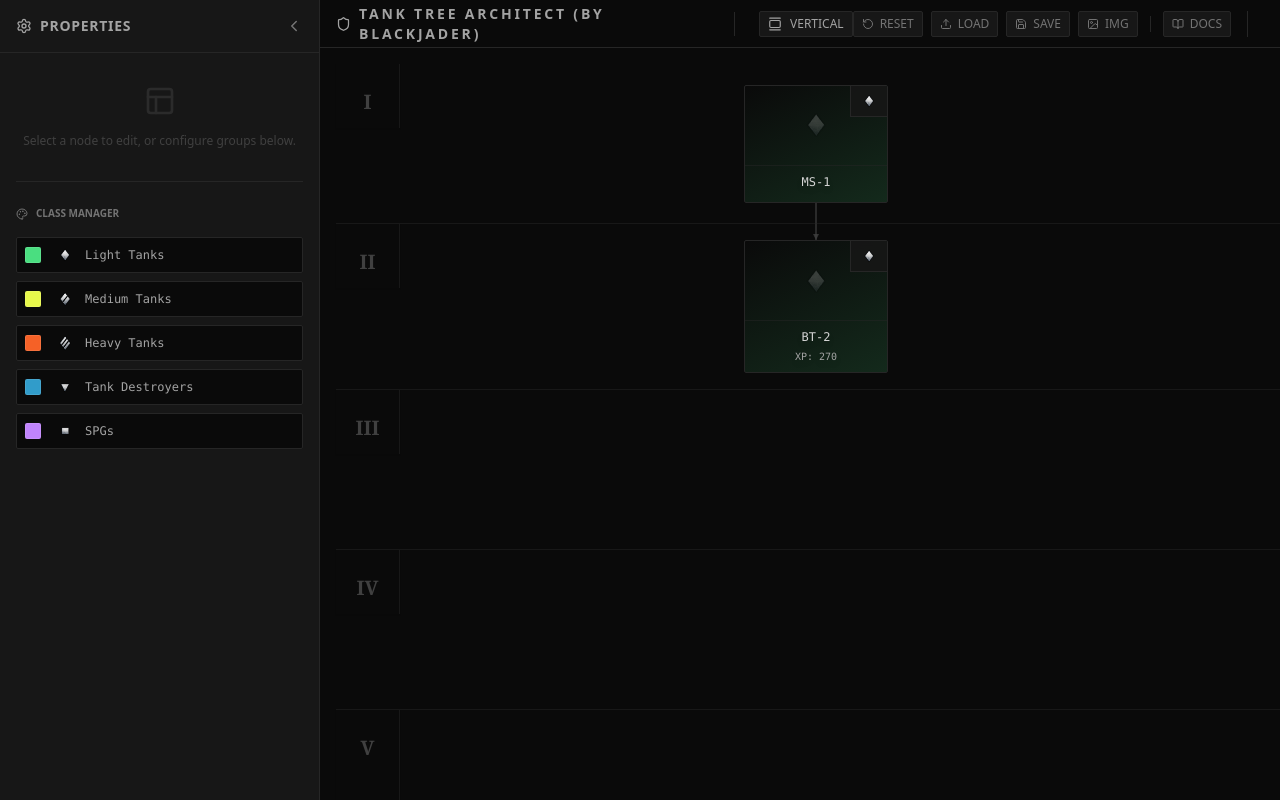
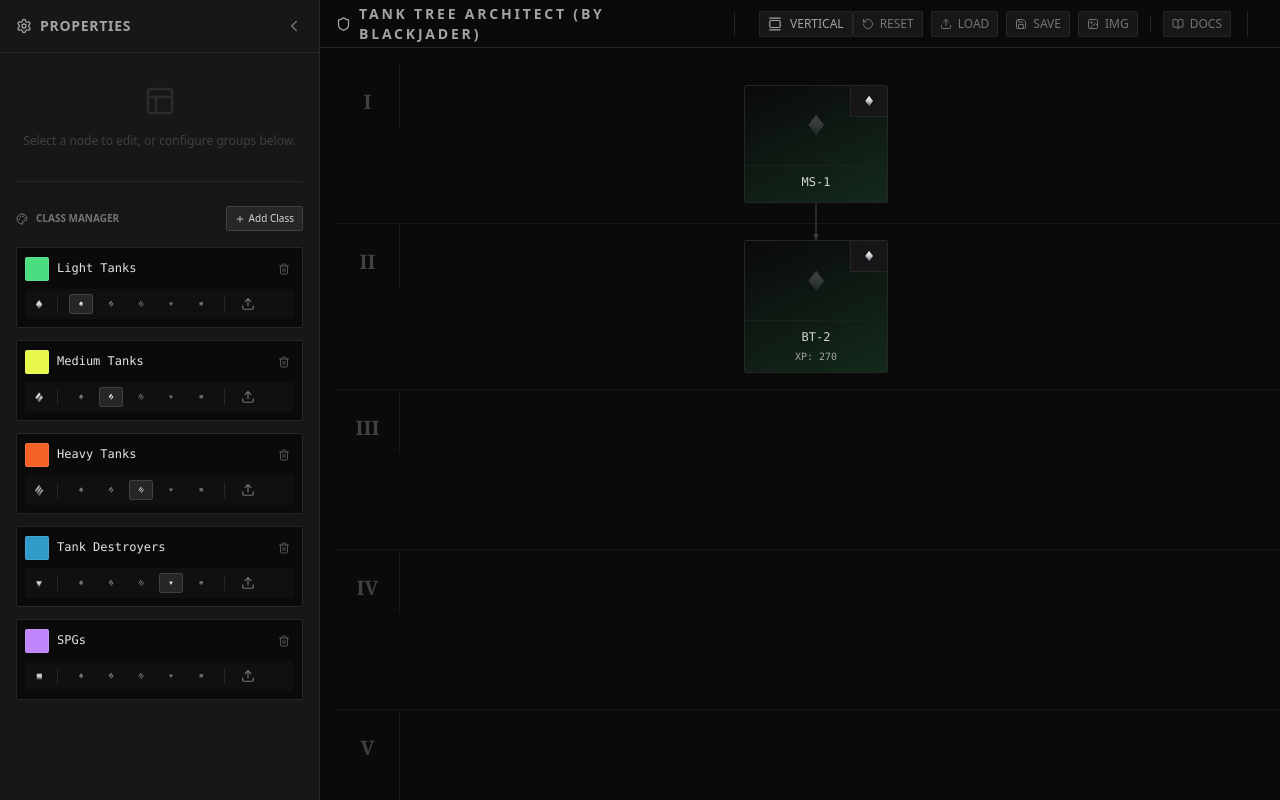
Before and after one commit to irakli20karat/tank-tree, a React (Vite) app: page / in a window 1280 px wide. Built offline with nearby package versions, Linux system fonts and the light colour scheme.

Commit message:
Class Manager + prevent unsaved leave

```diff
--- a/src/App.jsx
+++ b/src/App.jsx
@@ -55,6 +55,10 @@ export default function TankTreeArchitect() {
         toggleChild={actions.toggleChild}
         handleImageUpload={actions.handleImageUpload}
         handleBgImageUpload={actions.handleBgImageUpload}
+        updateGroup={actions.updateGroup}
+        handleAddGroup={actions.handleAddGroup}
+        handleDeleteGroup={actions.handleDeleteGroup}
+        handleGroupIconUpload={actions.handleGroupIconUpload}
       />
 
       <div className="flex-1 flex flex-col min-w-0 bg-neutral-950 relative">
--- a/src/components/Sidebar.jsx
+++ b/src/components/Sidebar.jsx
@@ -1,5 +1,9 @@
 import { useState } from 'react';
-import { Settings, ChevronDown, ChevronLeft, ChevronRight, Upload, Trash2, Network, Unlink, Link as LinkIcon, ArrowDownCircle, Layout, Palette, MoveHorizontal, Globe, Flag, Layers, Coins, Sparkles } from 'lucide-react';
+import {
+    Settings, ChevronDown, ChevronLeft, ChevronRight, Upload, Trash2, Network,
+    Unlink, Link as LinkIcon, ArrowDownCircle, Layout, Palette, MoveHorizontal,
+    Globe, Flag, Layers, Coins, Sparkles, Plus, RotateCcw
+} from 'lucide-react';
 import { GroupIcon } from './GroupIcon';
 
 const Sidebar = ({
@@ -11,12 +15,15 @@ const Sidebar = ({
     tiers,
     groups,
     updateTank,
-    updateGroupColor,
+    updateGroup,
     handleDeleteTank,
     toggleParent,
     toggleChild,
     handleImageUpload,
-    handleBgImageUpload
+    handleBgImageUpload,
+    handleAddGroup,
+    handleDeleteGroup,
+    handleGroupIconUpload
 }) => {
     const [isParentMenuOpen, setIsParentMenuOpen] = useState(false);
     const [isChildMenuOpen, setIsChildMenuOpen] = useState(false);
@@ -157,39 +164,6 @@ const Sidebar = ({
                                     className="flex-1 py-1.5 bg-neutral-800 border border-neutral-700 hover:bg-red-900/30 hover:border-red-900 text-xs text-neutral-400 hover:text-red-400 rounded-sm"
                                 >
                                     Clear Images
-                                </button>
-                            </div>
-                        </div>
-
-                        <div className="space-y-2">
-                            <label className="text-[10px] font-bold text-neutral-500 uppercase tracking-wider">Set Common Background</label>
-                            <div
-                                className="h-24 w-full border border-dashed border-neutral-700 hover:border-neutral-500 hover:bg-neutral-800 rounded-sm flex flex-col items-center justify-center cursor-pointer transition-colors"
-                                onClick={() => document.getElementById('multi-bg-upload').click()}
-                            >
-                                <div className="flex flex-col items-center text-neutral-600">
-                                    <Upload size={20} className="mb-2" />
-                                    <span className="text-xs">Upload BG for All</span>
-                                </div>
-                                <input id="multi-bg-upload" type="file" accept="image/*" className="hidden" onChange={(e) => handleMultiFileUpload(e, 'bgImage')} />
-                            </div>
-                            <div className="relative">
-                                <div className="absolute inset-y-0 left-0 pl-2 flex items-center pointer-events-none">
-                                    <Globe size={12} className="text-neutral-600" />
-                                </div>
-                                <input
-                                    type="text"
-                                    placeholder="Or paste BG URL for all..."
-                                    className="w-full bg-neutral-950 border border-neutral-700 rounded-sm pl-7 pr-2 py-1.5 text-xs text-neutral-200 focus:border-neutral-500 focus:outline-none placeholder-neutral-600"
-                                    onChange={(e) => handleMultiUpdate('bgImage', e.target.value)}
-                                />
-                            </div>
-                            <div className="flex gap-2">
-                                <button
-                                    onClick={() => handleMultiUpdate('bgImage', null)}
-                                    className="flex-1 py-1.5 bg-neutral-800 border border-neutral-700 hover:bg-red-900/30 hover:border-red-900 text-xs text-neutral-400 hover:text-red-400 rounded-sm"
-                                >
-                                    Clear Backgrounds
                                 </button>
                             </div>
                         </div>
@@ -399,20 +373,90 @@ const Sidebar = ({
                             <Layout size={32} className="mx-auto mb-4 opacity-50" />
                             <p className="text-xs">Select a node to edit, or configure groups below.</p>
                         </div>
+
                         <div className="border-t border-neutral-800 pt-6">
-                            <label className="text-[10px] font-bold text-neutral-500 uppercase flex items-center gap-2 mb-4"><Palette size={12} /> Class Manager</label>
-                            <div className="space-y-2">
+                            <div className="flex items-center justify-between mb-4">
+                                <label className="text-[10px] font-bold text-neutral-500 uppercase flex items-center gap-2">
+                                    <Palette size={12} /> Class Manager
+                                </label>
+                                <button
+                                    onClick={handleAddGroup}
+                                    className="flex items-center gap-1 text-[10px] bg-neutral-800 hover:bg-neutral-700 text-neutral-300 px-2 py-1 rounded-sm border border-neutral-700 transition-colors"
+                                >
+                                    <Plus size={10} /> Add Class
+                                </button>
+                            </div>
+
+                            <div className="space-y-3">
                                 {groups.map(g => (
-                                    <div key={g.id} className="flex items-center justify-between bg-neutral-950 border border-neutral-800 p-2 rounded-sm">
-                                        <div className="flex items-center gap-3">
-                                            <div className="relative group/color cursor-pointer">
-                                                <div className="w-4 h-4 rounded-sm border border-white/10" style={{ backgroundColor: g.color }}></div>
-                                                <input type="color" value={g.color} onChange={(e) => updateGroupColor(g.id, e.target.value)} className="absolute inset-0 opacity-0 cursor-pointer" />
+                                    <div key={g.id} className="bg-neutral-950 border border-neutral-800 p-2 rounded-sm space-y-2">
+
+                                        <div className="flex items-center gap-2">
+                                            <div className="relative cursor-pointer group/color">
+                                                <div className="w-6 h-6 rounded-sm border border-white/10" style={{ backgroundColor: g.color }}></div>
+                                                <input
+                                                    type="color"
+                                                    value={g.color}
+                                                    onChange={(e) => updateGroup(g.id, 'color', e.target.value)}
+                                                    className="absolute inset-0 opacity-0 cursor-pointer"
+                                                />
                                             </div>
-                                            <div className="flex items-center gap-2">
-                                                <GroupIcon icon={g.icon} color={g.color} size={24} />
-                                                <span className="text-xs font-mono text-neutral-400">{g.name}</span>
+
+                                            <input
+                                                type="text"
+                                                value={g.name}
+                                                onChange={(e) => updateGroup(g.id, 'name', e.target.value)}
+                                                className="flex-1 bg-transparent border-b border-transparent focus:border-neutral-600 text-xs font-mono text-neutral-200 focus:outline-none py-1"
+                                            />
+
+                                            {groups.length > 1 && (
+                                                <button
+                                                    onClick={() => handleDeleteGroup(g.id)}
+                                                    className="text-neutral-600 hover:text-red-500 transition-colors p-1"
+                                                    title="Delete Class"
+                                                >
+                                                    <Trash2 size={12} />
+                                                </button>
+                                            )}
+                                        </div>
+
+                                        <div className="flex items-center gap-2 bg-neutral-900/50 p-1 rounded-sm overflow-x-auto">
+                                            <div className="flex-shrink-0 border-r border-neutral-800 pr-2 mr-1">
+                                                <GroupIcon icon={g.icon} color={g.color} size={20} />
                                             </div>
+
+                                            {['lt', 'mt', 'ht', 'td', 'spg'].map(preset => (
+                                                <button
+                                                    key={preset}
+                                                    onClick={() => updateGroup(g.id, 'icon', preset)}
+                                                    className={`p-1 rounded-sm hover:bg-neutral-800 ${g.icon === preset ? 'bg-neutral-800 ring-1 ring-neutral-700' : 'opacity-50 hover:opacity-100'}`}
+                                                    title={preset.toUpperCase()}
+                                                >
+                                                    <GroupIcon icon={preset} color={g.color} size={14} />
+                                                </button>
+                                            ))}
+
+                                            <div className="h-4 w-[1px] bg-neutral-800 mx-1"></div>
+
+                                            <label className="cursor-pointer p-1 rounded-sm hover:bg-neutral-800 text-neutral-500 hover:text-neutral-200" title="Upload Custom Icon">
+                                                <Upload size={14} />
+                                                <input
+                                                    type="file"
+                                                    accept="image/*"
+                                                    className="hidden"
+                                                    onChange={(e) => handleGroupIconUpload(e, g.id)}
+                                                />
+                                            </label>
+
+                                            {g.icon && (g.icon.startsWith('data:') || g.icon.startsWith('http')) && (
+                                                 <button
+                                                    onClick={() => updateGroup(g.id, 'icon', 'lt')}
+                                                    className="p-1 rounded-sm hover:bg-neutral-800 text-neutral-500 hover:text-neutral-200"
+                                                    title="Reset to Default"
+                                                 >
+                                                    <RotateCcw size={14} />
+                                                </button>
+                                            )}
                                         </div>
                                     </div>
                                 ))}
--- a/src/hooks/useTankTree.js
+++ b/src/hooks/useTankTree.js
@@ -48,6 +48,19 @@ export const useTankTree = () => {
     justDropped: false,
     wasAlreadySelected: false
   });
+
+  useEffect(() => {
+    const handleBeforeUnload = (e) => {
+      e.preventDefault();
+      e.returnValue = '';
+    };
+
+    window.addEventListener('beforeunload', handleBeforeUnload);
+
+    return () => {
+      window.removeEventListener('beforeunload', handleBeforeUnload);
+    };
+  }, []);
 
   useEffect(() => {
     const checkSave = () => {
@@ -111,7 +124,6 @@ export const useTankTree = () => {
     setShowRestoreModal(false);
     setIsReadyToSave(true);
   };
-
 
   const maxIndex = Math.max(...tanks.map(t => t.columnIndex || 0), 0);
   const gridCapacity = Math.max(maxIndex + 3, 6);
@@ -185,6 +197,7 @@ export const useTankTree = () => {
     setIsExporting(true);
     const prevSelection = selectedTankId;
     const prevSet = new Set(selectedIds);
+
     setSelectedTankId(null);
     setSelectedIds(new Set());
     setConnectionSourceId(null);
@@ -192,7 +205,6 @@ export const useTankTree = () => {
     try {
       const contentWrapper = exportRef.current.querySelector('.z-10');
       await new Promise(resolve => setTimeout(resolve, 250));
-      await new Promise(resolve => requestAnimationFrame(() => requestAnimationFrame(resolve)));
 
       const PADDING = 60;
       let exportWidth, exportHeight;
@@ -206,8 +218,12 @@ export const useTankTree = () => {
       }
 
       const dataUrl = await toPng(exportRef.current, {
-        cacheBust: false, useCORS: true, backgroundColor: '#0a0a0a',
-        width: exportWidth, height: exportHeight, pixelRatio: 3,
+        cacheBust: false,
+        useCORS: true,
+        backgroundColor: '#0a0a0a',
+        width: exportWidth,
+        height: exportHeight,
+        pixelRatio: 3,
         style: { transform: 'none', overflow: 'visible', minWidth: '0', minHeight: '0', width: 'auto', height: 'auto' }
       });
 
@@ -217,6 +233,11 @@ export const useTankTree = () => {
       link.click();
     } catch (err) {
       console.error('Failed to save image:', err);
+      if (err.message && (err.message.includes('Failed to fetch') || err.message.includes('network'))) {
+        alert("Export Failed: CORS Security Error.\n\nOne or more images are hosted on a server (like tanks.gg) that blocks exports.\n\nPlease use the new 'Import' button (cloud icon) in the sidebar to download these images properly.");
+      } else {
+        alert("Failed to generate image. See console for details.");
+      }
     } finally {
       if (prevSelection) setSelectedTankId(prevSelection);
       setSelectedIds(prevSet);
@@ -228,9 +249,11 @@ export const useTankTree = () => {
     setTanks(prevTanks => prevTanks.map(t => t.id === id ? { ...t, [field]: value } : t));
   };
 
-  const updateGroupColor = (gid, color) => {
-    setGroups(prevGroups => prevGroups.map(g => g.id === gid ? { ...g, color } : g));
+  const updateGroup = (groupId, field, value) => {
+    setGroups(prevGroups => prevGroups.map(g => g.id === groupId ? { ...g, [field]: value } : g));
   };
+
+  const updateGroupColor = (gid, color) => updateGroup(gid, 'color', color);
 
   const toggleParent = (id, pid) => setTanks(curr => curr.map(t => t.id === id ? { ...t, parentIds: t.parentIds.includes(pid) ? t.parentIds.filter(x => x !== pid) : [...t.parentIds, pid] } : t));
   const toggleChild = (id, cid) => setTanks(curr => curr.map(t => t.id === cid ? { ...t, parentIds: t.parentIds.includes(id) ? t.parentIds.filter(x => x !== id) : [...t.parentIds, id] } : t));
@@ -298,6 +321,41 @@ export const useTankTree = () => {
     e.target.value = '';
   };
 
+  const handleAddGroup = () => {
+    const newGroup = {
+      id: generateId(),
+      name: 'New Class',
+      color: '#ffffff',
+      icon: 'lt',
+      isCustom: true
+    };
+    setGroups(prev => [...prev, newGroup]);
+  };
+
+  const handleDeleteGroup = (groupId) => {
+    if (groups.length <= 1) {
+      alert("At least one class group is required.");
+      return;
+    }
+
+    const fallbackGroupId = groups.find(g => g.id !== groupId).id;
+    setTanks(prev => prev.map(t =>
+      t.groupId === groupId ? { ...t, groupId: fallbackGroupId } : t
+    ));
+    setGroups(prev => prev.filter(g => g.id !== groupId));
+  };
+
+  const handleGroupIconUpload = (e, groupId) => {
+    const file = e.target.files[0];
+    if (file) {
+      const reader = new FileReader();
+      reader.onloadend = () => {
+        updateGroup(groupId, 'icon', reader.result);
+      };
+      reader.readAsDataURL(file);
+    }
+    e.target.value = '';
+  };
 
   const handleDragStart = (e, tank) => {
     if (e.altKey) {
@@ -516,7 +574,7 @@ export const useTankTree = () => {
   const handleEmptyClick = (e) => {
     if (dragData.current.justDropped) return;
 
-      if(!e.shiftKey && !e.ctrlKey && !e.metaKey) {
+    if (!e.shiftKey && !e.ctrlKey && !e.metaKey) {
       handleSetSelectedTankId(null);
     }
   };
@@ -536,7 +594,8 @@ export const useTankTree = () => {
       handleTotalReset, handleSaveProject, handleLoadClick, handleFileChange, handleSaveImage,
       handleAddTank, handleDeleteTier, updateTank, updateGroupColor, toggleParent, toggleChild, handleImageUpload, handleBgImageUpload,
       handleEmptyClick,
-      handleRestoreAutosave, handleDiscardAutosave
+      handleRestoreAutosave, handleDiscardAutosave,
+      handleAddGroup, handleDeleteGroup, updateGroup, handleGroupIconUpload,
     },
     handlers: {
       onEditTank: (t) => { handleSetSelectedTankId(t.id); setIsSidebarOpen(true); },
```
Also changed, not shown: src/components/GroupIcon.jsx (+19 -2 lines). Lines whose indentation alone changed are shown as unchanged.
